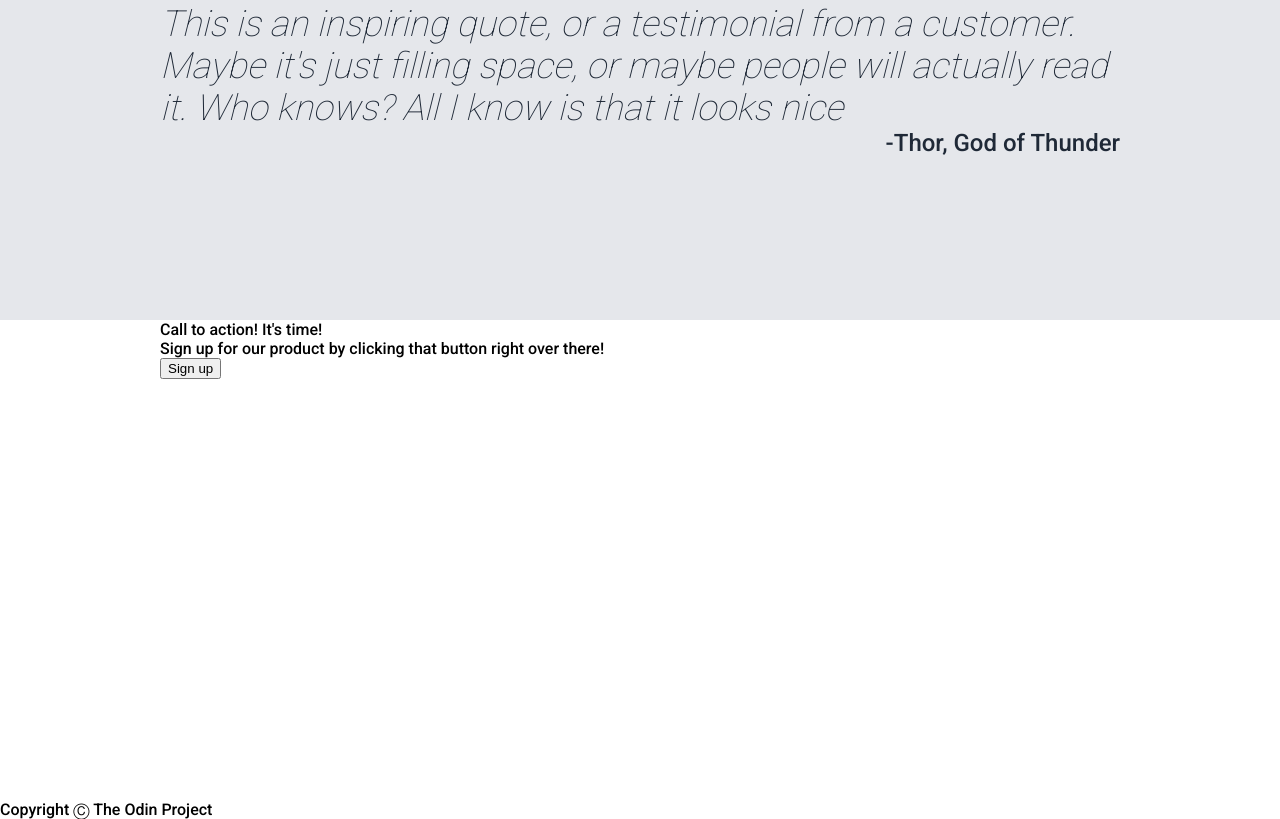
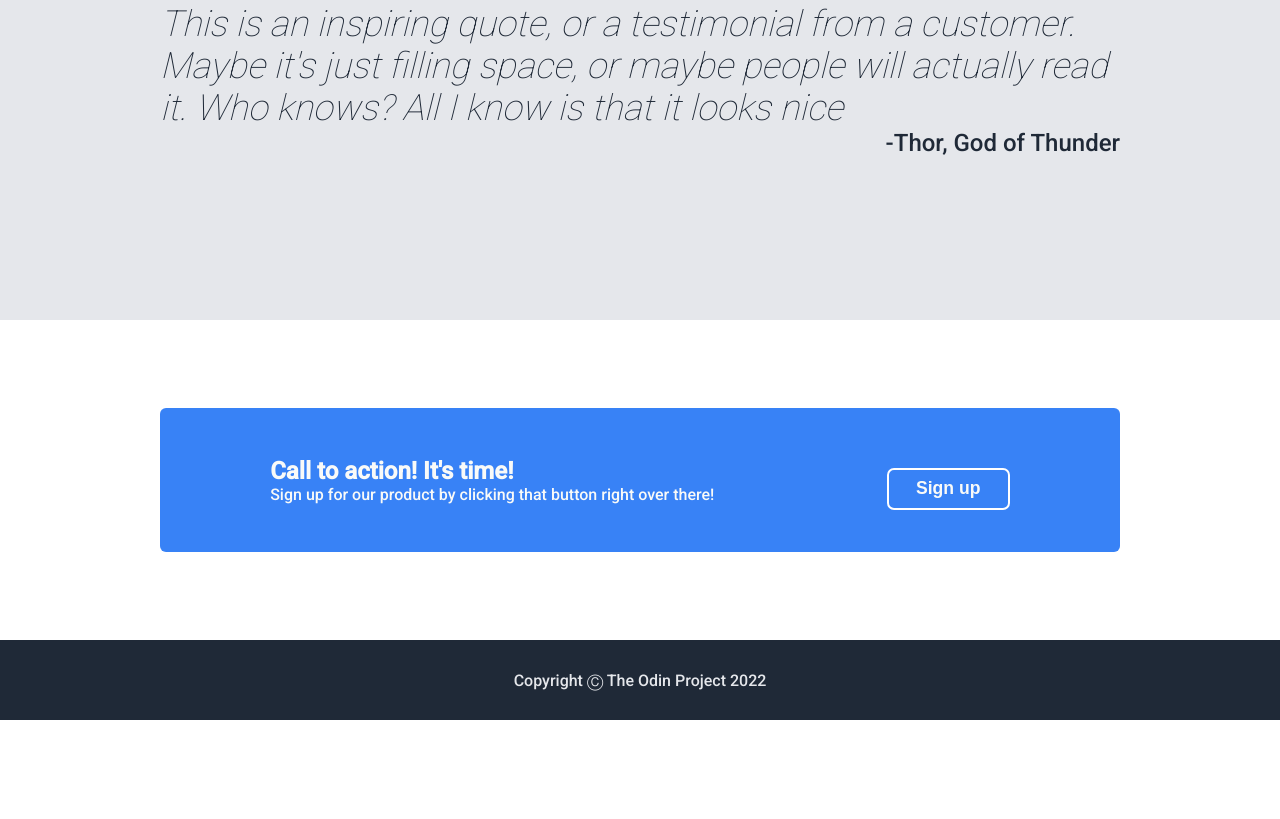
Before and after one commit to daveit86/odin-landingpage, a plain HTML site: page index.html in a window 1280 px wide. Shown: the part 1180-1999 px from the top of the page. After the commit the page ends 1900 px from the top, so only its background shows below. Drawn offline with Linux system fonts and the light colour scheme.

Commit message:
Adds style for section4 and footer

```diff
--- a/index.html
+++ b/index.html
@@ -67,7 +67,7 @@
         </div>
     </div>
     <footer class="flex">
-        <div class="text">Copyright Ⓒ The Odin Project</div>
+        <div class="text">Copyright Ⓒ The Odin Project 2022</div>
     </footer>
 </body>
 </html>
--- a/style.css
+++ b/style.css
@@ -61,7 +61,7 @@ body{
     font-size: 18px;
 }
 
-#left-side button{
+button{
     padding: 0.5em;
     width: 7em;
     background-color: #3882F6;
@@ -76,7 +76,7 @@ body{
 #right-side
 {
     width: 50%;
-    height: 12em;
+    height: 16em;
     display: flex;
     justify-content: center;
     align-items: center;
@@ -110,8 +110,8 @@ body{
 .randomSubtext-box .image{
     height: 10em;
     width: 10em;
-    border: 5px solid #3882f6;
-    border-radius: 16px;
+    border: 4px solid #3882f6;
+    border-radius: 15px;
     margin: 0.5em;
 }
 
@@ -136,3 +136,39 @@ body{
     font-size: 1.5em;
     text-align: right;
 }
+
+#section4{
+    color: #F9FAF8;
+    justify-content: center;
+    align-items: center;
+    height: 20em;
+}
+
+#section4 .banner{
+    display: flex;
+    background-color: #3882F6;
+    width: 100%;
+    height: 6em;
+    justify-content: space-around;
+    align-items: center;
+    border-radius: 6px;
+    padding: 1.5em;
+}
+
+#section4 .banner .top{
+    font-size: 1.5em;
+    font-weight: bold;
+}
+
+#section4 .banner button{
+    border:2px solid white;
+}
+
+footer{
+    background-color: #1F2937;
+    display: flex;
+    justify-content: center;
+    align-items: center;
+    height: 5em;
+    color:#e5e7eb;
+}
```
